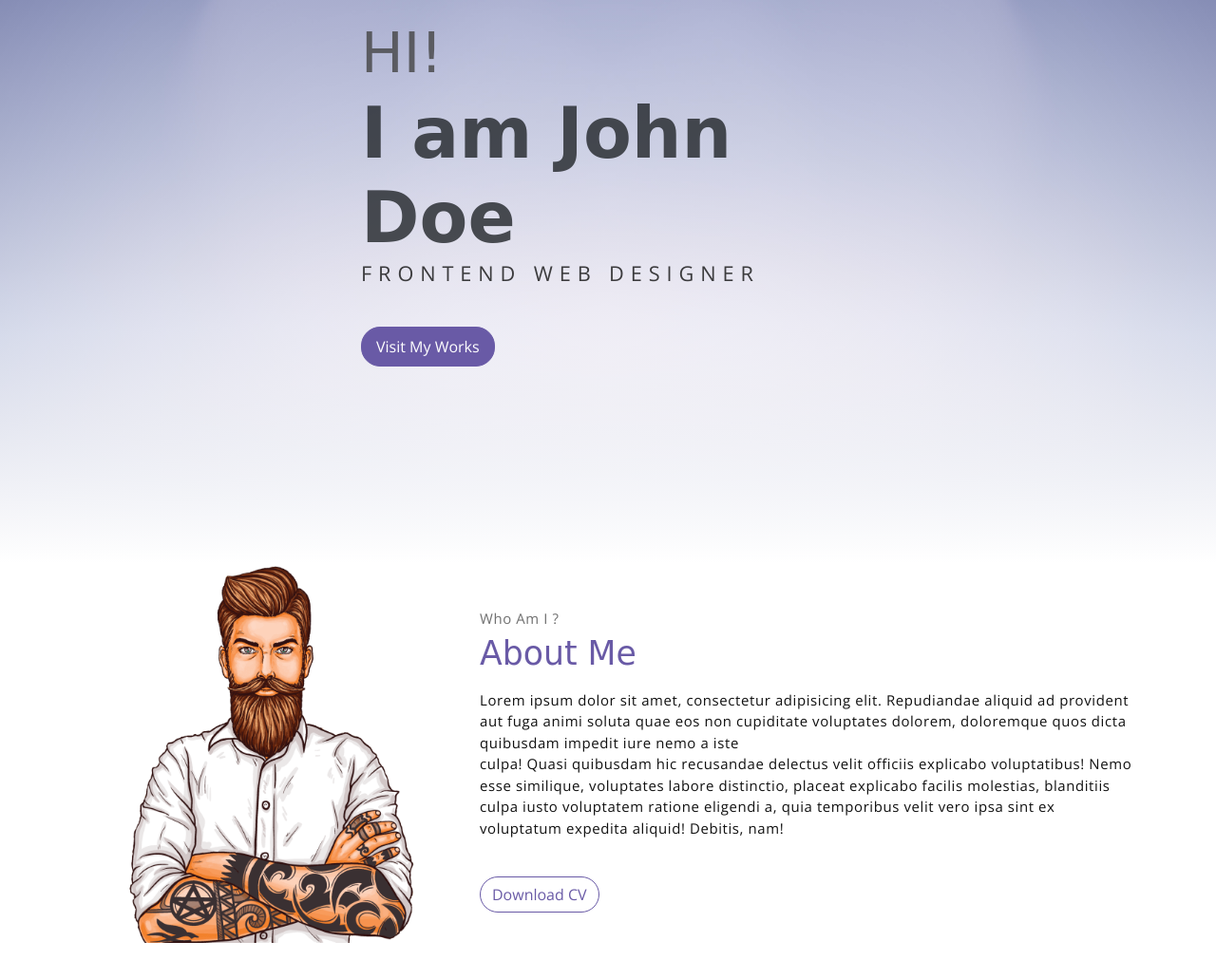
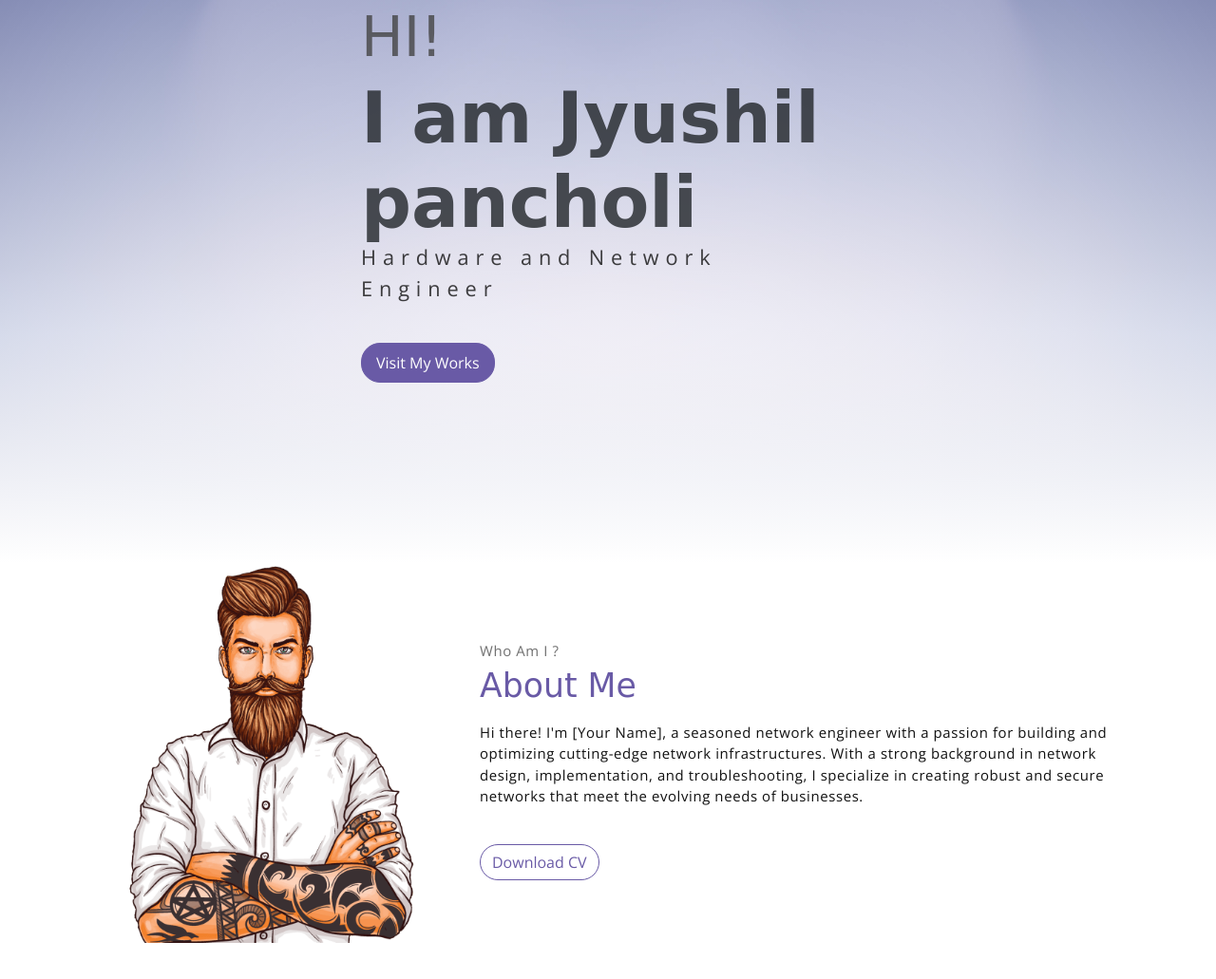
Before and after one commit to Jyushil2525/Node-Pro1, a website: page client/index.html in a window 1280 px wide. Shown: the part 207-1238 px from the top of the page at 95% size. Drawn offline with nearby package versions, Linux system fonts and the light colour scheme; a web font is replaced by a local one.

Commit message:
New bio add

```diff
--- a/client/index.html
+++ b/client/index.html
@@ -56,9 +56,9 @@
         <div class="header-content container">
             <h1 class="header-title">
                 <span class="up">HI!</span>
-                <span class="down">I am John Doe</span>
+                <span class="down">I am Jyushil pancholi</span>
             </h1>
-            <p class="header-subtitle">FRONTEND WEB DESIGNER</p>
+            <p class="header-subtitle">Hardware and Network Engineer</p>
 
             <button class="btn btn-primary">Visit My Works</button>
         </div>
@@ -78,13 +78,10 @@
                     <p class="section-subtitle">Who Am I ?</p>
                     <h2 class="section-title mb-3">About Me</h2>
                     <p>
-                        Lorem ipsum dolor sit amet, consectetur adipisicing elit. Repudiandae aliquid ad provident aut
-                        fuga animi soluta quae eos non cupiditate voluptates dolorem, doloremque quos dicta quibusdam
-                        impedit iure nemo a iste
-                        <br>culpa! Quasi quibusdam hic recusandae delectus velit officiis explicabo voluptatibus! Nemo
-                        esse similique, voluptates labore distinctio, placeat explicabo facilis molestias, blanditiis
-                        culpa iusto voluptatem ratione eligendi a, quia temporibus velit vero ipsa sint ex voluptatum
-                        expedita aliquid! Debitis, nam!
+                        Hi there! I'm [Your Name], a seasoned network engineer with a passion for building and optimizing cutting-edge network infrastructures.
+                        With a strong background in network design, implementation, and troubleshooting,
+                        I specialize in creating robust and secure networks that meet the evolving needs of businesses.
+
                     </p>
                     <button class="btn-rounded btn btn-outline-primary mt-4">Download CV</button>
                 </div>
```
